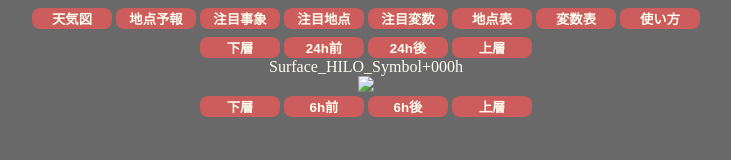
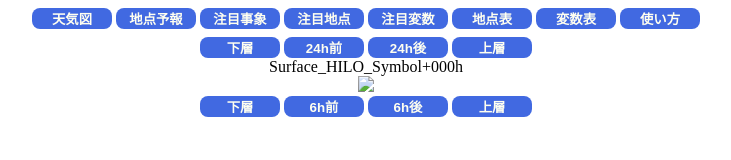
Before and after one commit to hshin-git/gfs_rank, a plain HTML site: page pub/index.html in a window 1280 px wide. Shown: the whole page, without its empty margins (274-1005 px from the left). Drawn offline with Linux system fonts and the light colour scheme.

Commit message:
modify style sheet

```diff
--- a/pub/common.css
+++ b/pub/common.css
@@ -1,15 +1,15 @@
 /***** common vars *****/
 :root {
- --text-bg: dimGray;
- --text-fg: ivory;
- --button-bg: indianRed;
+ --text-bg: white;
+ --text-fg: black;
+ --button-bg: royalBlue;
  --button-fg: ivory;
- --link-fg: paleTurquoise;
+ --link-fg: blue;
  --line-fg: silver;
 }
 @media (prefers-color-scheme: dark) {
  :root {
-  --text-bg: #333;
+  --text-bg: gray;
   --text-fg: ivory;
   --button-bg: dimGray;
   --button-fg: ivory;
```
Also changed, not shown: 1 other file.
